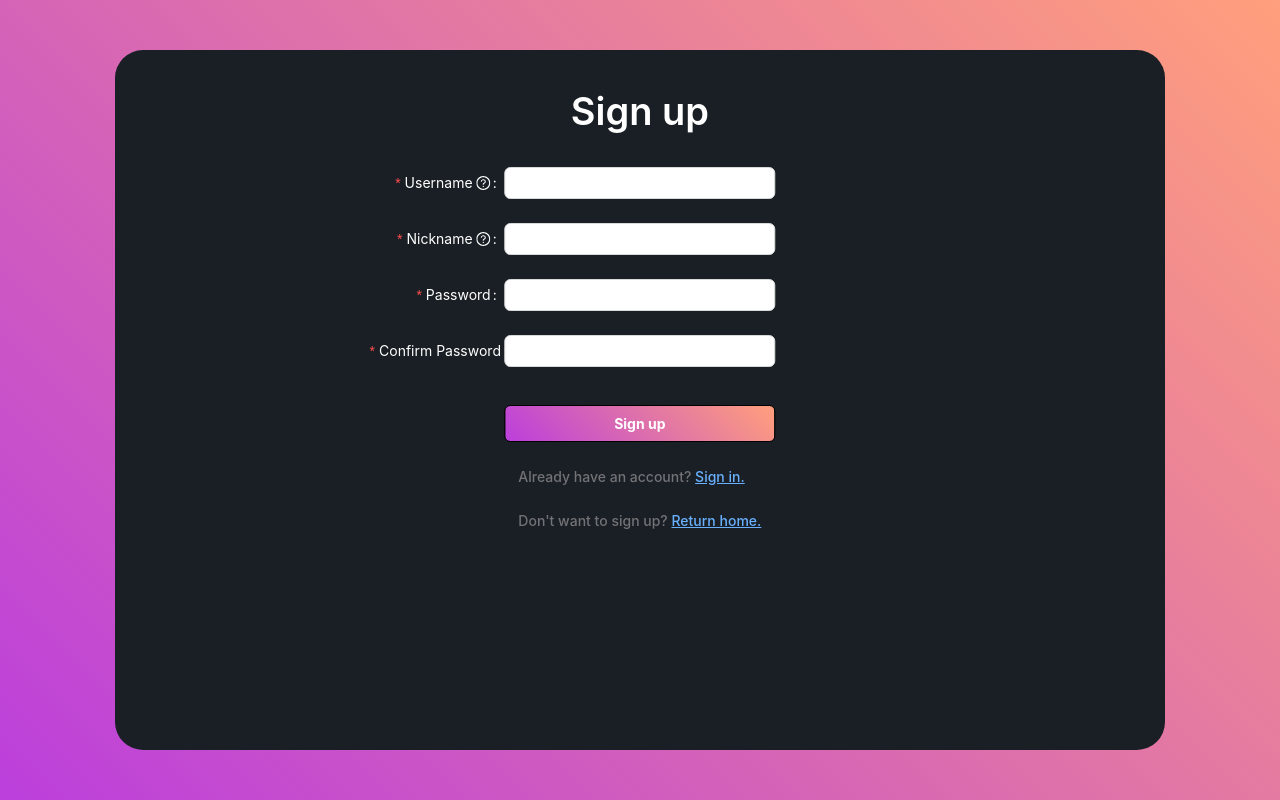
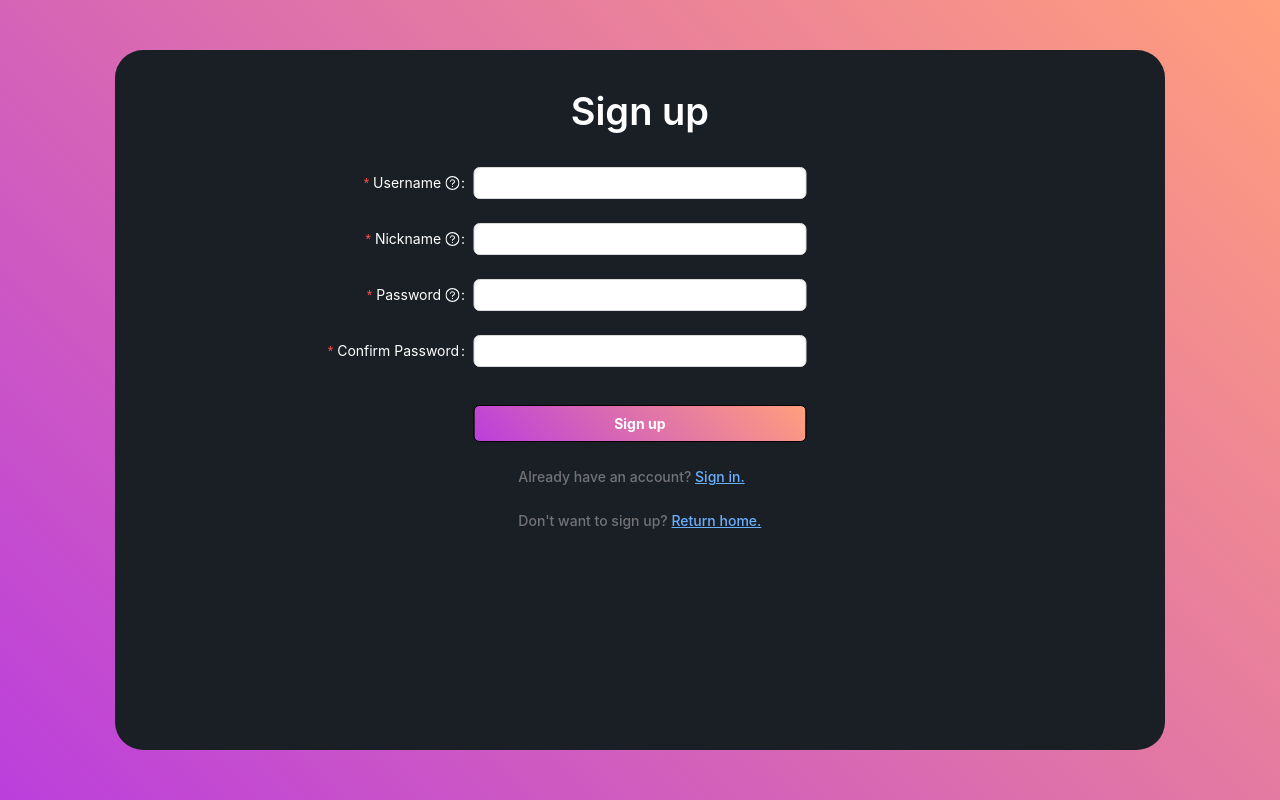
Before and after one commit to zeekcheung/webrtc-meet-client, a React (Create React App) app: page /sign-up in a window 1280 px wide. Built offline with nearby package versions, Linux system fonts and the light colour scheme.

Commit message:
feat: 实现登录与注册页面的表单数据校验逻辑，并重构表单组件

```diff
--- a/package.json
+++ b/package.json
@@ -15,6 +15,7 @@
     "@types/react": "^18.0.0",
     "@types/react-dom": "^18.0.0",
     "antd": "^5.0.3",
+    "axios": "^1.3.2",
     "dayjs": "^1.11.7",
     "react": "^18.2.0",
     "react-dom": "^18.2.0",
@@ -23,6 +24,7 @@
     "reset-css": "^5.0.1",
     "typescript": "*",
     "uuid": "^9.0.0",
+    "validator": "^13.9.0",
     "web-vitals": "^2.1.0"
   },
   "scripts": {
@@ -52,6 +54,7 @@
   },
   "devDependencies": {
     "@types/uuid": "^9.0.0",
+    "@types/validator": "^13.7.12",
     "@typescript-eslint/eslint-plugin": "^5.0.0",
     "eslint": "^8.0.1",
     "eslint-config-prettier": "^8.5.0",
--- a/src/components/sign.tsx
+++ b/src/components/sign.tsx
@@ -1,8 +1,13 @@
+/* eslint-disable @typescript-eslint/strict-boolean-expressions */
+/* eslint-disable @typescript-eslint/promise-function-async */
 import styled from '@emotion/styled'
-import { Form, Space } from 'antd'
+import { Form, Input, Space } from 'antd'
 import Paragraph from 'antd/es/typography/Paragraph'
+import { ReactNode } from 'react'
 import { SignInFormValue, SignUpFormValue } from '../types/form'
+import { validateNickname, validatePassword, validateUsername } from '../utils/validators/user'
 import { StyledButton } from './lib'
+import { StyledTitle } from './typography'
 
 export const SignSpace = styled(Space)`
   flex-direction: column;
@@ -75,3 +80,134 @@ export const tailFormItemLayout = {
     },
   },
 }
+
+export const TitleFormItem = ({ title }: { title: string }) => {
+  return (
+    <Form.Item {...tailFormItemLayout}>
+      <StyledTitle>{title}</StyledTitle>
+    </Form.Item>
+  )
+}
+
+export const UsernameFormItem = () => {
+  return (
+    <Form.Item
+      name='username'
+      label='Username'
+      tooltip="Username is unique and can't be changed again!"
+      rules={[
+        {
+          required: true,
+          message: 'Please input your username!',
+          whitespace: true,
+        },
+        // 添加自定义校验规则
+        () => ({
+          validator(_, value: SignUpFormValue['username']) {
+            const { errorMsg } = validateUsername(value)
+            return errorMsg === null ? Promise.resolve() : Promise.reject(errorMsg)
+          },
+        }),
+      ]}
+    >
+      <Input />
+    </Form.Item>
+  )
+}
+
+export const NicknameFormItem = () => {
+  return (
+    <Form.Item
+      name='nickname'
+      label='Nickname'
+      tooltip='What do you want others to call you?'
+      rules={[
+        {
+          required: true,
+          message: 'Please input your nickname!',
+          whitespace: true,
+        },
+        // 添加自定义校验规则
+        () => ({
+          validator(_, value: SignUpFormValue['nickname']) {
+            const { errorMsg } = validateNickname(value)
+            return errorMsg === null ? Promise.resolve() : Promise.reject(errorMsg)
+          },
+        }),
+      ]}
+    >
+      <Input />
+    </Form.Item>
+  )
+}
+
+export const PasswordFormItem = () => {
+  return (
+    <Form.Item
+      name='password'
+      label='Password'
+      tooltip='Password must contains at least 3 number, 1 symbol, 2 lowercase and 2 uppercase!'
+      rules={[
+        {
+          required: true,
+          message: 'Please input your password!',
+        },
+        // 添加自定义校验规则
+        () => ({
+          validator(_, value: SignUpFormValue['password']) {
+            const { errorMsg } = validatePassword(value)
+            return errorMsg === null ? Promise.resolve() : Promise.reject(errorMsg)
+          },
+        }),
+      ]}
+      hasFeedback
+    >
+      <Input.Password />
+    </Form.Item>
+  )
+}
+
+export const ConfirmFormItem = () => {
+  return (
+    <Form.Item
+      name='confirm'
+      label='Confirm Password'
+      dependencies={['password']}
+      hasFeedback
+      rules={[
+        {
+          required: true,
+          message: 'Please confirm your password!',
+        },
+        ({ getFieldValue }) => ({
+          validator(_, value: SignUpFormValue['confirm']) {
+            if (!value || getFieldValue('password') === value) {
+              return Promise.resolve()
+            }
+            return Promise.reject(new Error('The two passwords that you entered do not match!'))
+          },
+        }),
+      ]}
+    >
+      <Input.Password />
+    </Form.Item>
+  )
+}
+
+export const SubmitFormItem = ({ content }: { content: string }) => {
+  return (
+    <Form.Item {...tailFormItemLayout}>
+      <SignButton type='link' htmlType='submit'>
+        {content}
+      </SignButton>
+    </Form.Item>
+  )
+}
+
+export const RedirectFormItem = ({ children }: { children: ReactNode }) => {
+  return (
+    <Form.Item {...tailFormItemLayout}>
+      <Space direction='vertical'>{children}</Space>
+    </Form.Item>
+  )
+}
--- a/src/pages/SignUp/index.tsx
+++ b/src/pages/SignUp/index.tsx
@@ -1,15 +1,19 @@
-import { Form, Input, Space } from 'antd'
+import { Form } from 'antd'
 import { Link } from 'react-router-dom'
 import { PageContainer } from '../../components/layout'
 import {
+  ConfirmFormItem,
   createSignForm,
   formItemLayout,
-  SignButton,
+  NicknameFormItem,
+  PasswordFormItem,
+  RedirectFormItem,
   SignParagraph,
   SignSpace,
-  tailFormItemLayout,
+  SubmitFormItem,
+  TitleFormItem,
+  UsernameFormItem,
 } from '../../components/sign'
-import { StyledTitle } from '../../components/typography'
 import { SignUpFormValue } from '../../types/form'
 import { HOME_PATH, SIGN_IN_PATH } from '../../utils/constant'
 
@@ -19,6 +23,7 @@ export const SignUp = () => {
   const [form] = Form.useForm<SignUpFormValue>()
 
   const handleFinish = (values: SignUpFormValue) => {
+    // TODO 注册
     console.log('Received values of form: ', values)
   }
 
@@ -30,78 +35,22 @@ export const SignUp = () => {
           form={form}
           name='sign-up'
           onFinish={handleFinish}
-          style={{ minWidth: 400, maxWidth: 600 }}
+          style={{ minWidth: 500, maxWidth: 600 }}
           scrollToFirstError
         >
-          <Form.Item {...tailFormItemLayout}>
-            <StyledTitle>Sign up</StyledTitle>
-          </Form.Item>
+          <TitleFormItem title='Sign up' />
 
-          <Form.Item
-            name='username'
-            label='Username'
-            tooltip="Username is unique and can't be changed again!"
-            rules={[{ required: true, message: 'Please input your username!', whitespace: true }]}
-          >
-            <Input />
-          </Form.Item>
+          <UsernameFormItem />
 
-          <Form.Item
-            name='nickname'
-            label='Nickname'
-            tooltip='What do you want others to call you?'
-            rules={[{ required: true, message: 'Please input your nickname!', whitespace: true }]}
-          >
-            <Input />
-          </Form.Item>
+          <NicknameFormItem />
 
-          <Form.Item
-            name='password'
-            label='Password'
-            rules={[
-              {
-                required: true,
-                message: 'Please input your password!',
-              },
-            ]}
-            hasFeedback
-          >
-            <Input.Password />
-          </Form.Item>
+          <PasswordFormItem />
 
-          <Form.Item
-            name='confirm'
-            label='Confirm Password'
-            dependencies={['password']}
-            hasFeedback
-            rules={[
-              {
-                required: true,
-                message: 'Please confirm your password!',
-              },
-              ({ getFieldValue }) => ({
-                // eslint-disable-next-line @typescript-eslint/promise-function-async
-                validator(_, value: SignUpFormValue['confirm']) {
-                  // eslint-disable-next-line @typescript-eslint/strict-boolean-expressions
-                  if (!value || getFieldValue('password') === value) {
-                    return Promise.resolve()
-                  }
-                  return Promise.reject(new Error('The two passwords that you entered do not match!'))
-                },
-              }),
-            ]}
-          >
-            <Input.Password />
-          </Form.Item>
+          <ConfirmFormItem />
 
-          <Form.Item {...tailFormItemLayout}>
-            <SignButton type='link' htmlType='submit'>
-              Sign up
-            </SignButton>
-          </Form.Item>
+          <SubmitFormItem content='Sign up' />
 
-          <Form.Item {...tailFormItemLayout}>
-            <Space direction='vertical'>
+          <RedirectFormItem>
             <SignParagraph>
               Already have an account?&nbsp;
               <Link to={SIGN_IN_PATH}>Sign in.</Link>
@@ -110,8 +59,7 @@ export const SignUp = () => {
               Don&apos;t want to sign up?&nbsp;
               <Link to={HOME_PATH}>Return home.</Link>
             </SignParagraph>
-            </Space>
-          </Form.Item>
+          </RedirectFormItem>
         </SignForm>
       </SignSpace>
     </PageContainer>
--- /dev/null
+++ b/src/utils/validators/user.ts
@@ -0,0 +1,52 @@
+/* eslint-disable @typescript-eslint/strict-boolean-expressions */
+import validator from 'validator'
+import { IValidateResult, ValidateResult } from '.'
+
+/**
+ * 校验用户名 `username` 是否合法
+ * @param username 用户名
+ * @returns 表单校验结果
+ */
+export const validateUsername = (username: string): IValidateResult => {
+  // 长度必须在[4, 12]之间
+  if (!validator.isLength(username, { min: 4, max: 12 })) {
+    return ValidateResult('error', 'The length of username must fall in [4, 12]!')
+  }
+  // 必须由英文字母或数字组成
+  if (!validator.isAlphanumeric(username)) {
+    return ValidateResult('error', 'username must contains only letters and numbers (a-zA-Z0-9)!')
+  }
+  return ValidateResult()
+}
+
+/**
+ * 校验昵称 `nickname` 是否合法
+ * @param nickname 昵称
+ * @returns 表单校验结果
+ */
+export const validateNickname = (nickname: string): IValidateResult => {
+  return validateUsername(nickname)
+}
+
+/**
+ * 校验密码 `password` 是否合法
+ * @param password 密码
+ * @returns 表单校验结果
+ */
+export const validatePassword = (password: string): IValidateResult => {
+  // 最少包含3个数字
+  // 最少包含1个符号
+  // 最少包含2个小写英文字母
+  // 最少包含2个大写英文字符
+  if (
+    !validator.isStrongPassword(password, {
+      minNumbers: 3,
+      minSymbols: 1,
+      minLowercase: 2,
+      minUppercase: 2,
+    })
+  ) {
+    return ValidateResult('error', `The password is't strong enough!`)
+  }
+  return ValidateResult()
+}
```
Also changed, not shown: src/pages/SignIn/index.tsx (+14 -37 lines), src/utils/math.ts (renamed from src/utils/lib.ts), 2 other files (tests, documents, lock files or other folders). Lines whose indentation alone changed are shown as unchanged.
